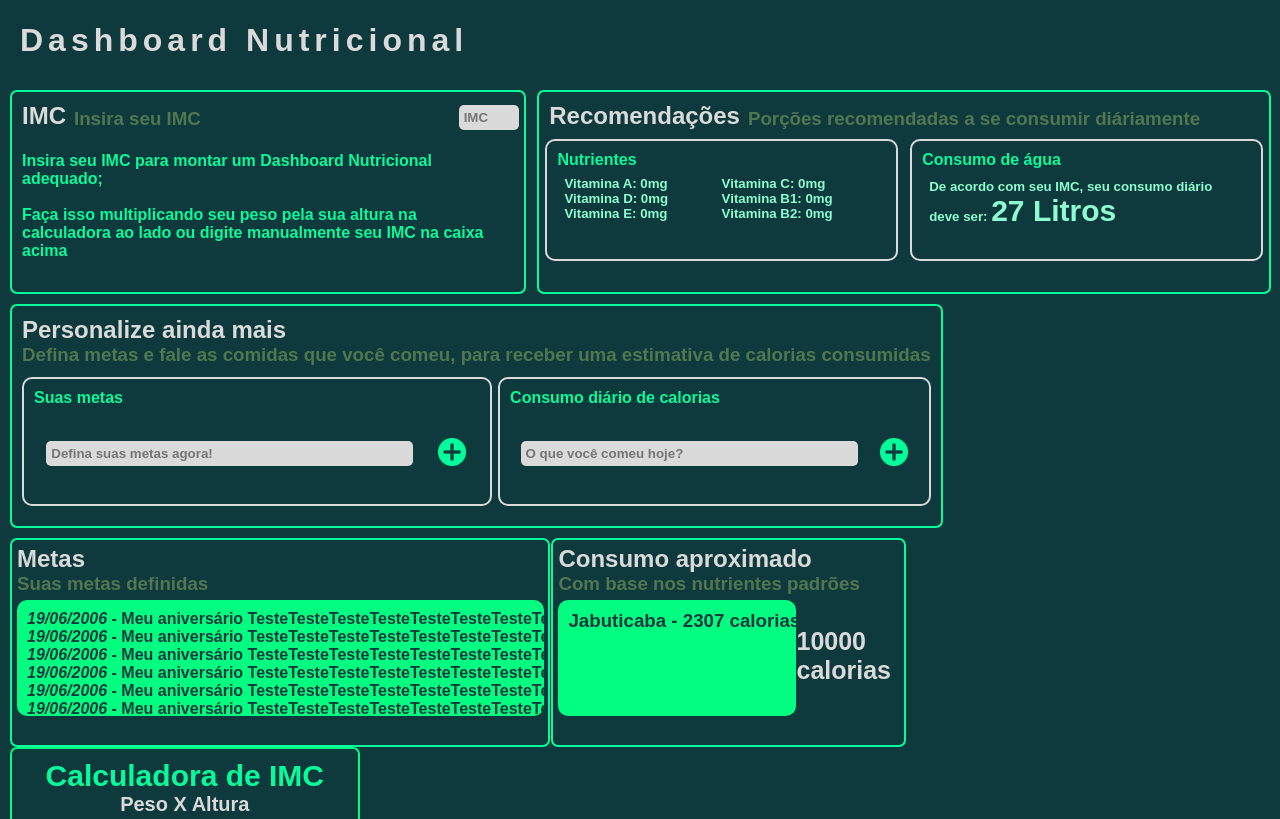
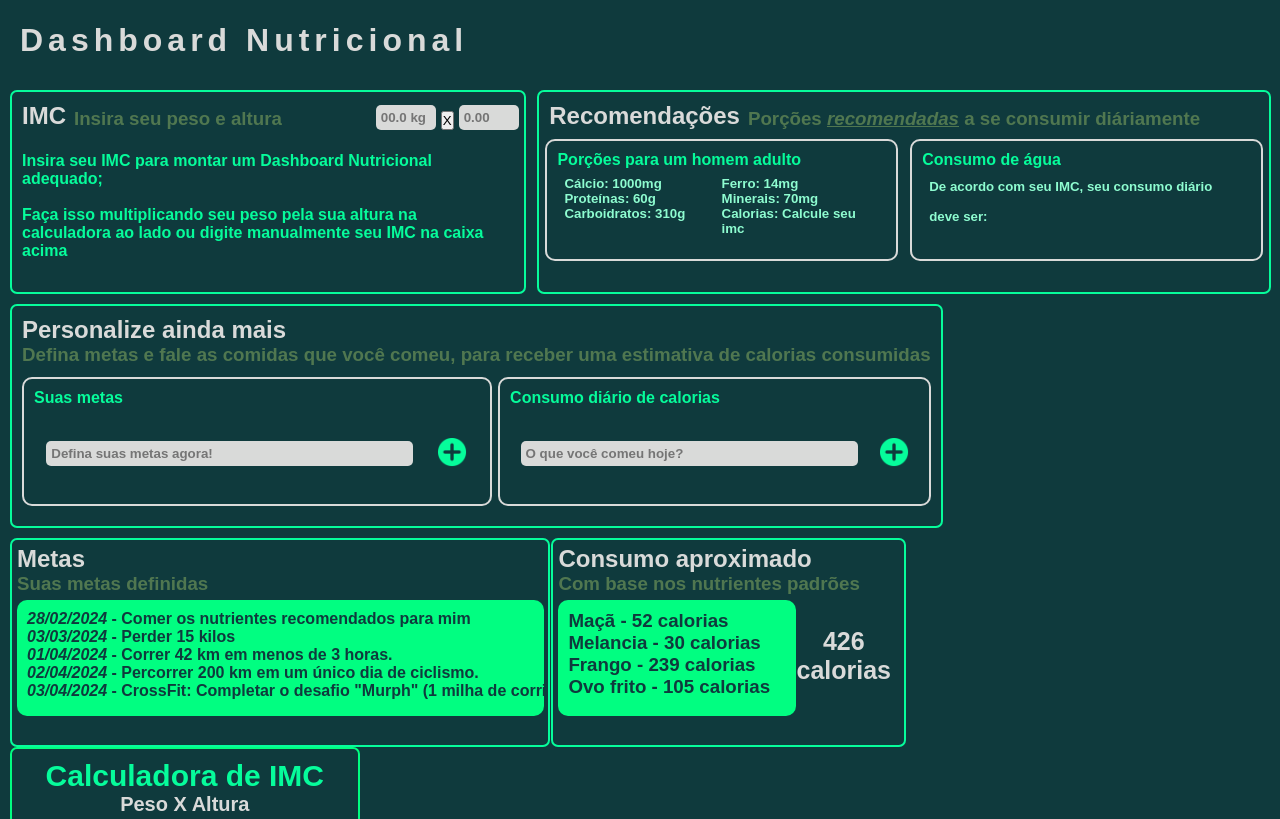
Before and after one commit to Paulo-Mikhael/dashboard-nutricional, a plain HTML site: page index.html in a window 1280 px wide. Shown: the top 819 px of the page. Drawn offline with Linux system fonts and the light colour scheme; a web font is replaced by a local one.

Commit message:
Update index.html

```diff
--- a/index.html
+++ b/index.html
@@ -5,6 +5,7 @@
     <meta name="viewport" content="width=device-width, initial-scale=1.0">
     <link rel="stylesheet" href="css/vars.css">
     <link rel="stylesheet" href="css/style.css">
+    <link rel="icon" href="imagens/dieta.png">
     <title>Dashboard Nutricional</title>
 </head>
 <body class="dashboard">
@@ -18,41 +19,45 @@
             <div class="header">
                 <div class="title">
                     <h2>IMC</h2>
-                    <h3>Insira seu IMC</h3>
+                    <h3>Insira seu peso e altura</h3>
                 </div>
                 <div class="imc-input">
-                    <input type="text" name="user-imc" id="user-imc" placeholder="IMC" maxlength="6">
+                    <input type="text" name="user-weight" id="user-weight" placeholder="00.0 kg" maxlength="4">
+                    <button id="btn-imc" onclick="dashboardConfigure()">X</button>
+                    <input type="text" name="user-height" id="user-height" placeholder="0.00" maxlength="4">
                 </div>
             </div>
             <div class="content">
                 <div class="warning">
-                    <h4>Insira seu IMC para montar um Dashboard Nutricional adequado;<br><br>
+                    <h4 class="open" id="void">Insira seu IMC para montar um Dashboard Nutricional adequado;<br><br>
                     Faça isso multiplicando seu peso pela sua altura na calculadora ao lado ou digite manualmente seu IMC na caixa acima</h4>
+                    <h4 class="close" id="user-imc-dashboard">Seu IMC é: <b id="imc-value">19,44</b> <br><br>
+                    <em id="user-imc">Você está acima do peso adequado para uma pessoa com esse índice de massa corporal</em></h4>
                 </div>
             </div>
         </div>
         <div class="boxes recommended">
             <div class="header">
                 <h2>Recomendações</h2>
-                <h3>Porções recomendadas a se consumir diáriamente</h3>
+                <h3>Porções <em>recomendadas</em> a se consumir diáriamente</h3>
             </div>
             <div class="content">
                 <div class="info-boxes">
-                    <h4>Nutrientes</h4>
+                    <h4>Porções para um homem adulto</h4>
                     <div class="nutri-content">
-                        <h5>Vitamina A: 0mg</h5>
-                        <h5>Vitamina C: 0mg</h5>
-                        <h5>Vitamina D: 0mg</h5>
-                        <h5>Vitamina B1: 0mg</h5>
-                        <h5>Vitamina E: 0mg</h5>
-                        <h5>Vitamina B2: 0mg</h5>
+                        <h5>Cálcio: 1000mg</h5>
+                        <h5>Ferro: 14mg</h5>
+                        <h5>Proteínas: 60g</h5>
+                        <h5>Minerais: 70mg</h5>
+                        <h5>Carboidratos: 310g</h5>
+                        <h5>Calorias: <b id="info-calories">Calcule seu imc</b></h5>
                     </div>
                 </div>
                 <div class="info-boxes">
                     <h4>Consumo de água</h4>
                     <div class="content">
                         <div class="water-content">
-                            <h5>De acordo com seu IMC, seu consumo diário deve ser: <b>27 Litros</b></h5>
+                            <h5>De acordo com seu IMC, seu consumo diário deve ser: <b id="water-value"></b></h5>
                         </div>
                     </div>
                 </div>
@@ -90,12 +95,11 @@
                     <div class="user-infos user-metas">
                         <div class="user-metas-content">
                             <div class="meta-iten">
-                                <h4 class="iten"><em class="date">19/06/2006</em> - Meu aniversário TesteTesteTesteTesteTesteTesteTesteTesteTesteTesteTesteTesteTesteTesteTesteTesteTeste</h4>
-                                <h4 class="iten"><em class="date">19/06/2006</em> - Meu aniversário TesteTesteTesteTesteTesteTesteTesteTesteTesteTesteTesteTesteTesteTesteTesteTesteTeste</h4>
-                                <h4 class="iten"><em class="date">19/06/2006</em> - Meu aniversário TesteTesteTesteTesteTesteTesteTesteTesteTesteTesteTesteTesteTesteTesteTesteTesteTeste</h4>
-                                <h4 class="iten"><em class="date">19/06/2006</em> - Meu aniversário TesteTesteTesteTesteTesteTesteTesteTesteTesteTesteTesteTesteTesteTesteTesteTesteTeste</h4>
-                                <h4 class="iten"><em class="date">19/06/2006</em> - Meu aniversário TesteTesteTesteTesteTesteTesteTesteTesteTesteTesteTesteTesteTesteTesteTesteTesteTeste</h4>
-                                <h4 class="iten"><em class="date">19/06/2006</em> - Meu aniversário TesteTesteTesteTesteTesteTesteTesteTesteTesteTesteTesteTesteTesteTesteTesteTesteTeste</h4>
+                                <h4 class="iten"><em class="date">28/02/2024</em> - Comer os nutrientes recomendados para mim</h4>
+                                <h4 class="iten"><em class="date">03/03/2024</em> - Perder 15 kilos</h4>
+                                <h4 class="iten"><em class="date">01/04/2024</em> - Correr 42 km em menos de 3 horas.</h4>
+                                <h4 class="iten"><em class="date">02/04/2024</em> - Percorrer 200 km em um único dia de ciclismo.</h4>
+                                <h4 class="iten"><em class="date">03/04/2024</em> - CrossFit: Completar o desafio "Murph" (1 milha de corrida, 100 flexões, 200 agachamentos, 1 milha de corrida e 100 pull-ups) em menos de 45 minutos.</h4>
                             </div>
                         </div>
                     </div>
@@ -106,11 +110,15 @@
                     <div class="food-content">
                         <div class="user-infos user-foods">
                             <div class="food-iten">
-                                <h3>Jabuticaba - 2307 calorias</h3>
+                                <h3 class="iten">Maçã - 52 calorias</h3>
+                                <h3 class="iten">Melancia - 30 calorias</h3>
+                                <h3 class="iten">Frango - 239 calorias</h3>
+                                <h3 class="iten">Ovo frito - 105 calorias</h3>
                             </div>
                         </div>
                         <div class="user-calories">
-                            <h4><b id="user-calories-number">10000</b> <br>calorias</h4>
+                            <h4><b id="user-calories-number">426</b></h4>
+                            <h4>calorias</h4>
                         </div>
                     </div>
                 </div>
@@ -142,5 +150,6 @@
             </div>
         </div>
     </section>
+    <script src="javascript/script.js"></script>
 </body>
 </html>
```
